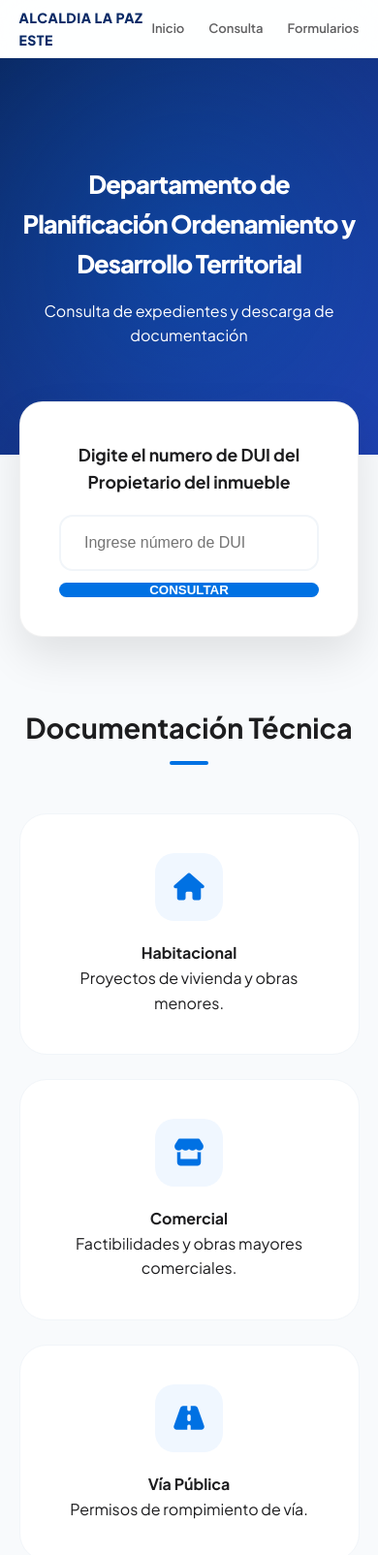
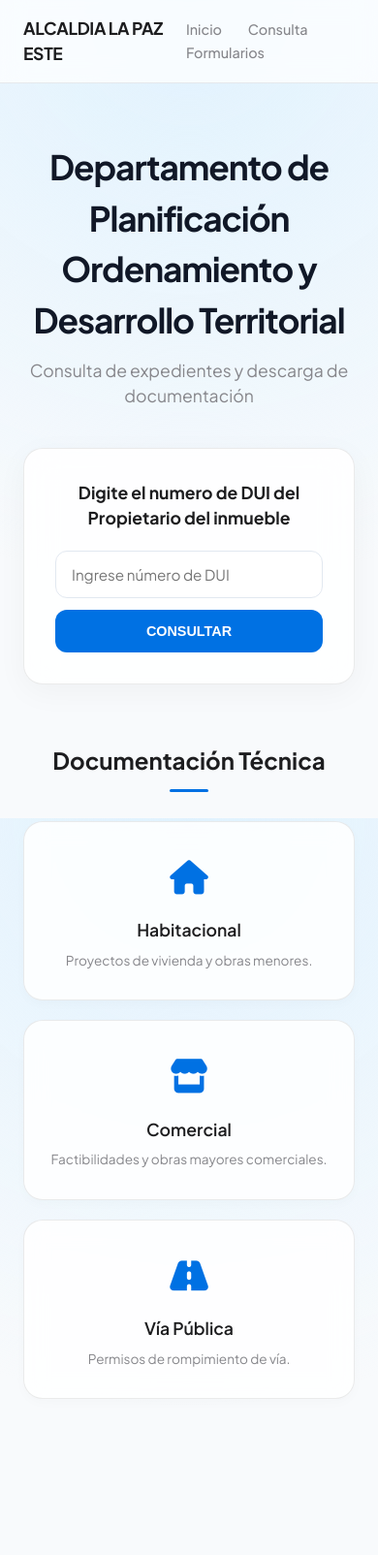
Before and after one commit to tramitesspodt-collab/ConsultasDPODT, a plain HTML site: page index.html in a window 390 px wide. Shown: the whole page at 97% size. After the commit the page ends 1503 px from the top, so only its background shows below. Drawn offline with Linux system fonts and the light colour scheme.

Commit message:
Refactor CSS variables and styles for consistency

```diff
--- a/styles.css
+++ b/styles.css
@@ -1,111 +1,360 @@
 :root {
-  --bg-body: #f8fafc;
-  --primary: #1d1d1f;
+  --bg-color: #f8fafc;
+  --surface-color: rgba(255, 255, 255, 0.85);
   --accent: #0071e3;
-  --text-muted: #64748b;
-  --glass-white: rgba(255, 255, 255, 0.85);
+  --accent-hover: #005bb5;
+  --text-main: #1d1d1f;
+  --text-muted: #86868b;
+  --border-color: rgba(0, 0, 0, 0.08);
+  --glass-shadow: 0 8px 32px rgba(0, 0, 0, 0.04);
 }
 
-* { box-sizing: border-box; margin: 0; padding: 0; -webkit-font-smoothing: antialiased; }
-body { font-family: 'Plus Jakarta Sans', sans-serif; background-color: var(--bg-body); color: var(--primary); line-height: 1.6; scroll-behavior: smooth; }
-
-/* Navegación */
-nav {
-  position: sticky; top: 0; width: 100%; height: 60px;
-  background: var(--glass-white); backdrop-filter: blur(20px);
-  z-index: 1000; display: flex; align-items: center; border-bottom: 1px solid rgba(0,0,0,0.05);
-}
-.nav-content { width: 100%; max-width: 1200px; margin: 0 auto; display: flex; justify-content: space-between; padding: 0 5%; align-items: center; }
-.logo-text { font-weight: 800; color: #0a2a66; font-size: 14px; letter-spacing: 0.5px; }
-
-.nav-links { display: flex; gap: 25px; align-items: center; }
-.nav-links a { font-size: 13px; color: var(--primary); text-decoration: none; font-weight: 600; cursor: pointer; opacity: 0.7; transition: 0.3s; }
-.nav-links a:hover { opacity: 1; color: var(--accent); }
-
-/* Hero Section */
-.hero {
-  background: #0a2a66;
-  background: linear-gradient(135deg, #0a2a66 0%, #1e40af 100%);
-  padding: 110px 5%; text-align: center; position: relative; overflow: hidden; color: white;
-}
-.hero::before {
-  content: ""; position: absolute; top: -50%; left: -50%; width: 200%; height: 200%;
-  background: radial-gradient(circle at center, rgba(0, 113, 227, 0.25) 0%, transparent 50%);
-  animation: rotateMesh 25s linear infinite; z-index: 1;
-}
-@keyframes rotateMesh { from { transform: rotate(0deg); } to { transform: rotate(360deg); } }
-.hero-content { position: relative; z-index: 2; max-width: 850px; margin: 0 auto; }
-.hero h2 { font-size: 2.2rem; font-weight: 800; letter-spacing: -1px; margin-bottom: 15px; }
-
-/* Sección de Búsqueda */
-.search-section { max-width: 900px; margin: -55px auto 70px; padding: 0 20px; position: relative; z-index: 10; }
-.search-card {
-  background: white; padding: 40px; border-radius: 24px;
-  box-shadow: 0 20px 45px rgba(0,0,0,0.1); border: 1px solid rgba(0,0,0,0.05);
-  transition: transform 0.3s ease;
-}
-.search-group { display: flex; gap: 12px; margin-top: 20px; }
-input { flex: 1; padding: 18px 24px; border-radius: 14px; border: 2px solid #f1f5f9; font-size: 1rem; outline: none; transition: 0.3s ease; }
-input:focus { border-color: var(--accent); box-shadow: 0 0 0 4px rgba(0,113,227,0.1); }
-.btn-search { background: var(--accent); color: white; border: none; padding: 0 35px; border-radius: 14px; font-weight: 700; cursor: pointer; transition: all 0.3s ease; }
-.btn-search:hover { transform: translateY(-2px); background: #0077ed; box-shadow: 0 5px 15px rgba(0,113,227,0.3); }
-
-/* Resultados y Animaciones */
-#res-box { margin-top: 30px; display: none; }
-.fade-in { animation: fadeIn 0.5s cubic-bezier(0.4, 0, 0.2, 1) forwards; }
-@keyframes fadeIn { from { opacity: 0; transform: translateY(20px); } to { opacity: 1; transform: translateY(0); } }
-
-.result-item {
-    padding: 24px; background: #f8fafc; border-radius: 18px; border: 1px solid #e2e8f0;
-    display: flex; flex-direction: column; gap: 15px; margin-bottom: 20px;
-    transition: all 0.3s ease;
-}
-.result-item:hover { transform: scale(1.01); box-shadow: 0 10px 25px rgba(0,0,0,0.05); }
-
-.status-badge {
-    padding: 8px 16px; border-radius: 12px; font-weight: 800; font-size: 0.7rem; text-transform: uppercase;
-    display: inline-block; transition: all 0.3s ease;
+* {
+  margin: 0;
+  padding: 0;
+  box-sizing: border-box;
 }
 
-/* Grid de Trámites */
-.section-container { max-width: 1100px; margin: 0 auto 100px; padding: 0 5%; }
-.section-title { text-align: center; margin-bottom: 50px; }
-.section-title h3 { font-size: 1.8rem; font-weight: 700; }
-.divider { width: 40px; height: 4px; background: var(--accent); margin: 12px auto; border-radius: 10px; }
+body {
+  font-family: 'Plus Jakarta Sans', -apple-system, BlinkMacSystemFont, sans-serif;
+  background-color: var(--bg-color);
+  background-image: radial-gradient(circle at 50% 0%, #e0f2fe 0%, transparent 70%);
+  background-attachment: fixed;
+  color: var(--text-main);
+  line-height: 1.5;
+  -webkit-font-smoothing: antialiased;
+}
 
-.folder-grid { display: grid; grid-template-columns: repeat(auto-fit, minmax(300px, 1fr)); gap: 25px; }
+/* ===== Navbar ===== */
+nav {
+  position: sticky;
+  top: 0;
+  width: 100%;
+  background: rgba(255, 255, 255, 0.75);
+  backdrop-filter: blur(12px);
+  -webkit-backdrop-filter: blur(12px);
+  border-bottom: 1px solid var(--border-color);
+  z-index: 100;
+}
+
+.nav-content {
+  max-width: 1000px;
+  margin: 0 auto;
+  padding: 16px 24px;
+  display: flex;
+  justify-content: space-between;
+  align-items: center;
+}
+
+.logo-text {
+  font-weight: 700;
+  font-size: 1.1rem;
+  letter-spacing: -0.02em;
+  color: var(--text-main);
+}
+
+.nav-links a {
+  text-decoration: none;
+  color: var(--text-muted);
+  font-size: 0.9rem;
+  font-weight: 500;
+  margin-left: 24px;
+  transition: color 0.2s ease;
+}
+
+.nav-links a:hover {
+  color: var(--accent);
+}
+
+/* ===== Hero Section ===== */
+.hero {
+  text-align: center;
+  padding: 60px 24px 40px;
+  max-width: 800px;
+  margin: 0 auto;
+}
+
+.hero h2 {
+  font-size: 2.2rem;
+  font-weight: 700;
+  letter-spacing: -0.03em;
+  margin-bottom: 12px;
+  color: #111827;
+}
+
+.hero p {
+  color: var(--text-muted);
+  font-size: 1.1rem;
+}
+
+/* ===== Cards y Contenedores Principales ===== */
+.search-section {
+  padding: 0 24px 40px;
+  max-width: 600px;
+  margin: 0 auto;
+}
+
+.search-card {
+  background: var(--surface-color);
+  backdrop-filter: blur(16px);
+  -webkit-backdrop-filter: blur(16px);
+  border: 1px solid var(--border-color);
+  border-radius: 20px;
+  padding: 32px;
+  box-shadow: var(--glass-shadow);
+}
+
+.search-group {
+  display: flex;
+  gap: 12px;
+  margin-top: 20px;
+}
+
+/* ===== Inputs y Botones Globales ===== */
+input[type="text"], input[type="number"], select {
+  font-family: inherit;
+}
+
+#duiInput {
+  flex: 1;
+  padding: 14px 16px;
+  border-radius: 12px;
+  border: 1.5px solid #e2e8f0;
+  font-size: 0.95rem;
+  background: #fff;
+  transition: all 0.2s ease;
+  outline: none;
+}
+
+#duiInput:focus {
+  border-color: var(--accent);
+  box-shadow: 0 0 0 4px rgba(0, 113, 227, 0.1);
+}
+
+.btn-search, .btn-primary {
+  background: var(--accent);
+  color: #fff;
+  border: none;
+  padding: 14px 24px;
+  border-radius: 12px;
+  font-size: 0.9rem;
+  font-weight: 600;
+  cursor: pointer;
+  transition: all 0.2s ease;
+  display: flex;
+  align-items: center;
+}
+
+.btn-search:hover, .btn-primary:hover {
+  background: var(--accent-hover);
+  transform: translateY(-1px);
+}
+
+/* ===== Calculadora Específica ===== */
+.calc-fila {
+  display: flex;
+  gap: 8px;
+  margin-top: 12px;
+  align-items: center;
+}
+
+.calc-select, .calc-input {
+  min-width: 0;
+  padding: 12px;
+  border-radius: 12px;
+  border: 1.5px solid #e2e8f0;
+  font-size: 0.88rem;
+  background: #fff;
+  flex-shrink: 1;
+  flex-grow: 0;
+  transition: flex-basis 0.38s cubic-bezier(0.22, 0.61, 0.36, 1), border-color 0.2s ease, box-shadow 0.2s ease;
+}
+
+.calc-select { flex-basis: 58%; }
+.calc-input { flex-basis: 30%; }
+
+.calc-select:focus {
+  flex-basis: 74%;
+  border-color: var(--accent);
+  outline: none;
+  box-shadow: 0 0 0 3px rgba(0, 113, 227, 0.1);
+}
+
+.calc-input:focus {
+  flex-basis: 46%;
+  border-color: var(--accent);
+  outline: none;
+  box-shadow: 0 0 0 3px rgba(0, 113, 227, 0.1);
+}
+
+.calc-campo {
+  width: 100%;
+  padding: 12px;
+  border-radius: 12px;
+  border: 1.5px solid #e2e8f0;
+  font-size: 0.88rem;
+  background: #fff;
+  transition: border-color 0.2s ease, box-shadow 0.2s ease;
+}
+
+.calc-campo:focus {
+  border-color: var(--accent);
+  outline: none;
+  box-shadow: 0 0 0 3px rgba(0, 113, 227, 0.1);
+}
+
+@media (max-width: 480px) {
+  .calc-select { flex-basis: 52%; }
+  .calc-input { flex-basis: 26%; }
+  .calc-select:focus { flex-basis: 68%; }
+  .calc-input:focus { flex-basis: 40%; }
+
+  .search-group { flex-direction: column; }
+  .btn-search { width: 100%; justify-content: center; }
+}
+
+/* ===== Sección de Formularios (Carpetas) ===== */
+.section-container {
+  max-width: 1000px;
+  margin: 0 auto;
+  padding: 20px 24px 60px;
+}
+
+.section-title {
+  text-align: center;
+  margin-bottom: 30px;
+}
+
+.section-title h3 {
+  font-size: 1.5rem;
+  font-weight: 700;
+  color: var(--text-main);
+}
+
+.divider {
+  height: 3px;
+  width: 40px;
+  background: var(--accent);
+  margin: 12px auto 0;
+  border-radius: 2px;
+}
+
+.folder-grid {
+  display: grid;
+  grid-template-columns: repeat(auto-fit, minmax(280px, 1fr));
+  gap: 20px;
+}
+
 .folder-card {
-  background: white; padding: 40px 30px; border-radius: 28px; text-align: center;
-  border: 1px solid #f1f5f9; transition: 0.4s cubic-bezier(0.4, 0, 0.2, 1); cursor: pointer; text-decoration: none; color: inherit;
+  background: var(--surface-color);
+  backdrop-filter: blur(12px);
+  -webkit-backdrop-filter: blur(12px);
+  border: 1px solid var(--border-color);
+  border-radius: 20px;
+  padding: 30px 24px;
+  text-align: center;
+  cursor: pointer;
+  text-decoration: none;
+  color: inherit;
+  transition: all 0.3s cubic-bezier(0.25, 0.8, 0.25, 1);
+  box-shadow: 0 4px 12px rgba(0,0,0,0.02);
 }
-.folder-card:hover { transform: translateY(-10px); box-shadow: 0 20px 40px rgba(0,0,0,0.05); border-color: var(--accent); }
-.folder-icon { width: 70px; height: 70px; background: #f0f7ff; border-radius: 20px; display: flex; align-items: center; justify-content: center; margin: 0 auto 20px; font-size: 28px; color: var(--accent); transition: transform 0.3s ease; }
-.folder-card:hover .folder-icon { transform: rotate(-5deg) scale(1.1); }
 
-/* Modales */
+.folder-card:hover {
+  transform: translateY(-4px);
+  box-shadow: 0 12px 24px rgba(0,0,0,0.06);
+  border-color: rgba(0, 113, 227, 0.2);
+}
+
+.folder-icon {
+  font-size: 2.2rem;
+  color: var(--accent);
+  margin-bottom: 16px;
+}
+
+.folder-card h4 {
+  font-size: 1.1rem;
+  font-weight: 600;
+  margin-bottom: 8px;
+}
+
+.folder-card p {
+  font-size: 0.85rem;
+  color: var(--text-muted);
+}
+
+/* ===== Modales ===== */
 .modal-overlay {
-  position: fixed; top: 0; left: 0; width: 100%; height: 100%;
-  background: rgba(0,0,0,0.3); backdrop-filter: blur(8px);
-  display: none; align-items: center; justify-content: center; z-index: 2000;
+  position: fixed;
+  top: 0;
+  left: 0;
+  width: 100%;
+  height: 100%;
+  background: rgba(0, 0, 0, 0.3);
+  backdrop-filter: blur(4px);
+  -webkit-backdrop-filter: blur(4px);
+  display: flex;
+  justify-content: center;
+  align-items: center;
+  opacity: 0;
+  visibility: hidden;
   transition: all 0.3s ease;
+  z-index: 1000;
 }
-.modal-overlay.active { display: flex; }
+
+.modal-overlay.active {
+  opacity: 1;
+  visibility: visible;
+}
+
 .modal-content {
-  background: white; padding: 35px; border-radius: 28px; width: 90%; max-width: 450px;
-  transform: scale(0.9); opacity: 0; transition: all 0.3s cubic-bezier(0.34, 1.56, 0.64, 1);
+  background: #fff;
+  border-radius: 20px;
+  padding: 32px;
+  width: 90%;
+  max-width: 450px;
+  transform: scale(0.95);
+  transition: all 0.3s cubic-bezier(0.25, 0.8, 0.25, 1);
+  box-shadow: 0 20px 40px rgba(0,0,0,0.1);
 }
-.modal-overlay.active .modal-content { transform: scale(1); opacity: 1; }
+
+.modal-overlay.active .modal-content {
+  transform: scale(1);
+}
 
 .dl-item {
-  display: flex; align-items: center; gap: 15px; padding: 18px;
-  background: #f8fafc; border-radius: 16px; text-decoration: none; color: var(--primary);
-  margin-top: 12px; transition: all 0.2s ease; border: 1px solid transparent;
+  display: flex;
+  align-items: center;
+  padding: 16px;
+  background: #f8fafc;
+  border-radius: 12px;
+  text-decoration: none;
+  color: var(--text-main);
+  font-weight: 500;
+  font-size: 0.9rem;
+  margin-bottom: 12px;
+  transition: background 0.2s ease;
+  border: 1px solid transparent;
 }
-.dl-item:hover { border-color: var(--accent); background: white; transform: translateX(8px); }
-.dl-item i { font-size: 22px; color: var(--accent); }
-.dl-item span { font-weight: 700; font-size: 15px; }
 
-@media (max-width: 768px) {
-  .hero h2 { font-size: 1.6rem; }
-  .search-group { flex-direction: column; }
+.dl-item:hover {
+  background: #fff;
+  border-color: var(--accent);
+  box-shadow: 0 4px 12px rgba(0, 113, 227, 0.08);
 }
+
+.dl-item i {
+  font-size: 1.2rem;
+  color: var(--accent);
+  margin-right: 14px;
+}
+
+/* ===== Utilidades ===== */
+.fade-in {
+  animation: fadeIn 0.4s ease forwards;
+}
+
+@keyframes fadeIn {
+  from { opacity: 0; transform: translateY(10px); }
+  to { opacity: 1; transform: translateY(0); }
+}
```
